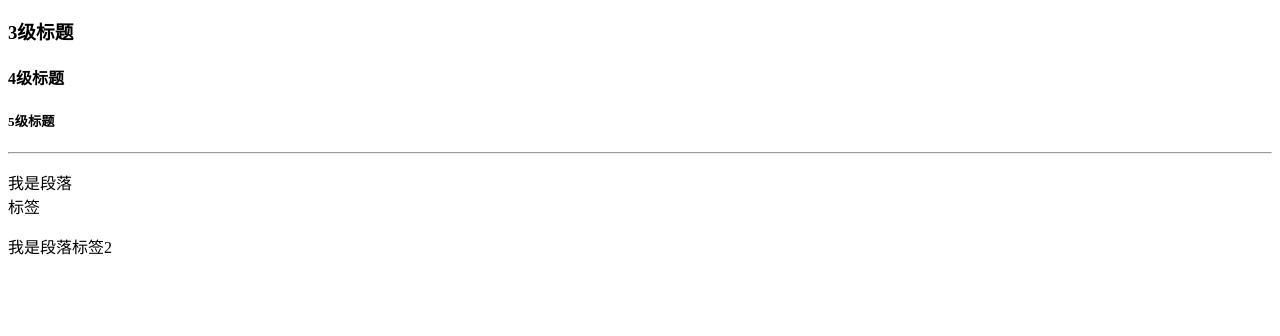
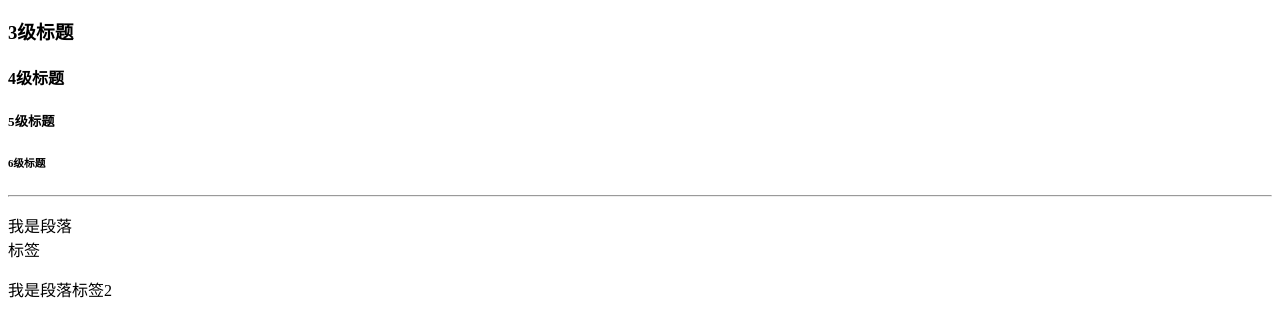
Before and after one commit to tianxinhao-rgb/----, a plain HTML site: page CODE/标题标签.html in a window 1280 px wide. Shown: the part 118-454 px from the top of the page. Drawn offline with Linux system fonts and the light colour scheme.

Commit message:
Update 标题标签.html

```diff
--- a/CODE/标题标签.html
+++ b/CODE/标题标签.html
@@ -12,6 +12,7 @@
 <h3>3级标题</h3>
 <h4>4级标题</h4>
 <h5>5级标题</h5>
+<h6>6级标题</h6>
 <!-- <br> 强制换行-->
 <!-- <hr>水平线标签 -->
 <hr>
```
